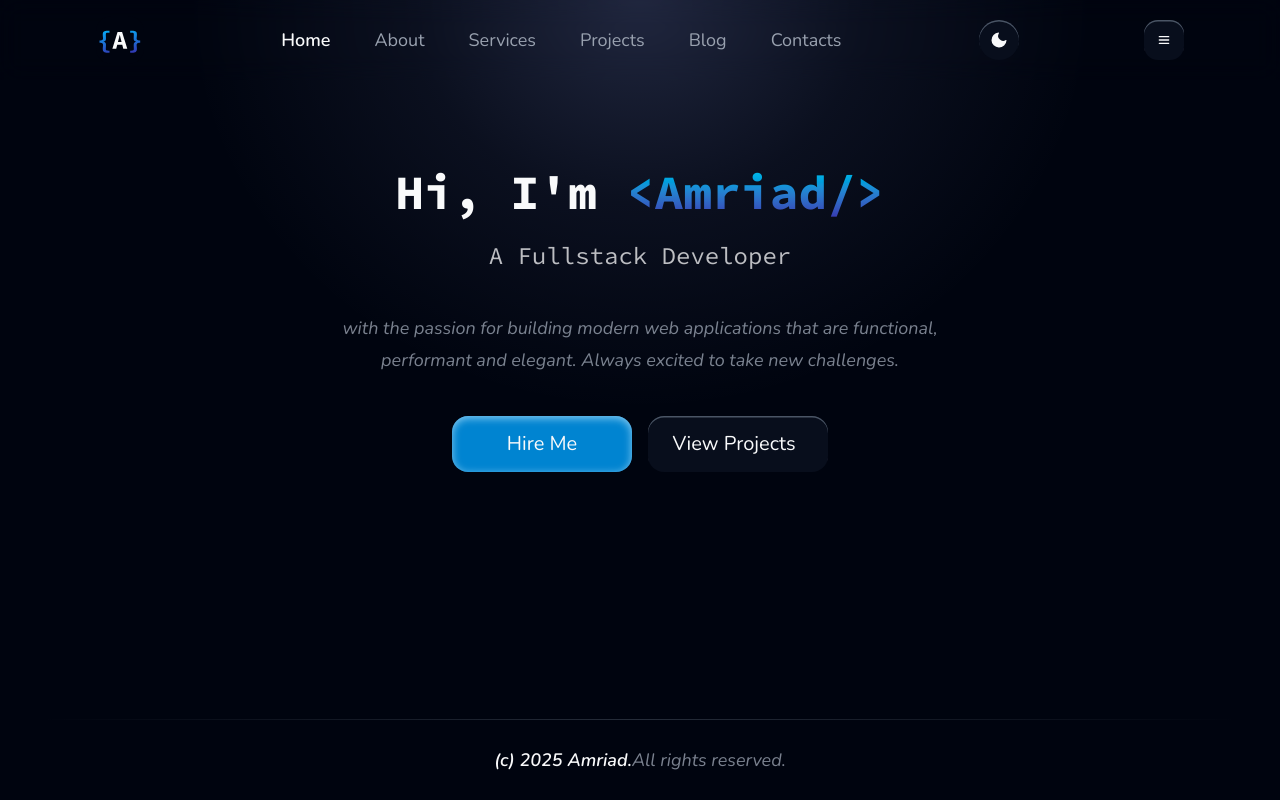
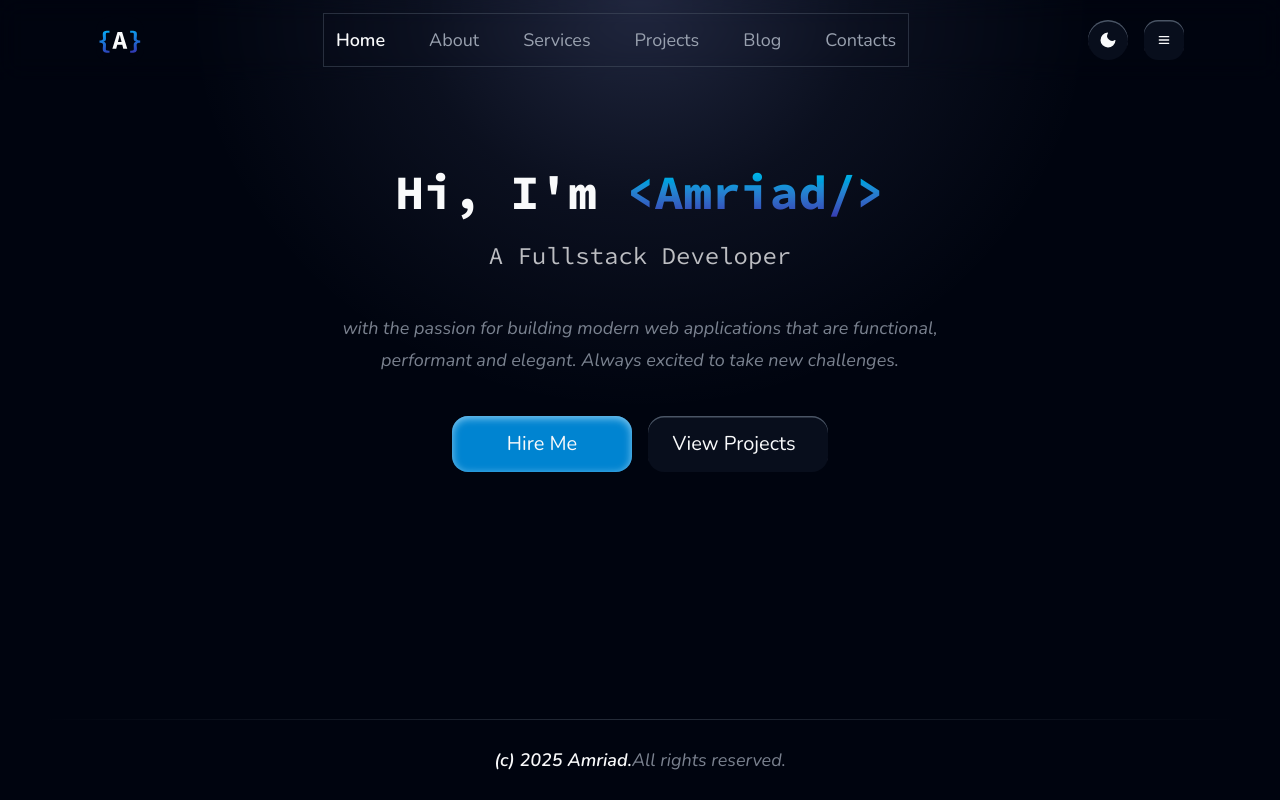
Before and after one commit to Amriad7/personal-portfolio, a React (Vite) app: page / in a window 1280 px wide. Built offline with nearby package versions, Linux system fonts and the light colour scheme.

Commit message:
header buttons grouped

```diff
--- a/src/components/header.tsx
+++ b/src/components/header.tsx
@@ -10,9 +10,11 @@
       className="bg-transparent z-50 flex items-center justify-between px-6 lg:px-24 lg:border-none h-[60px] sm:h-[80px] w-full fixed border-b border-gray-600/50"
     >
       <Logo />
-      <NavMenu className="hidden md:inline" />
-      <ThemeSwitch />
-      <SideMenu />
+      <NavMenu className="hidden md:inline border" />
+      <div className="flex items-center gap-2 sm:gap-4">
+        <ThemeSwitch />
+        <SideMenu />
+      </div>
     </header>
   );
 };
```
